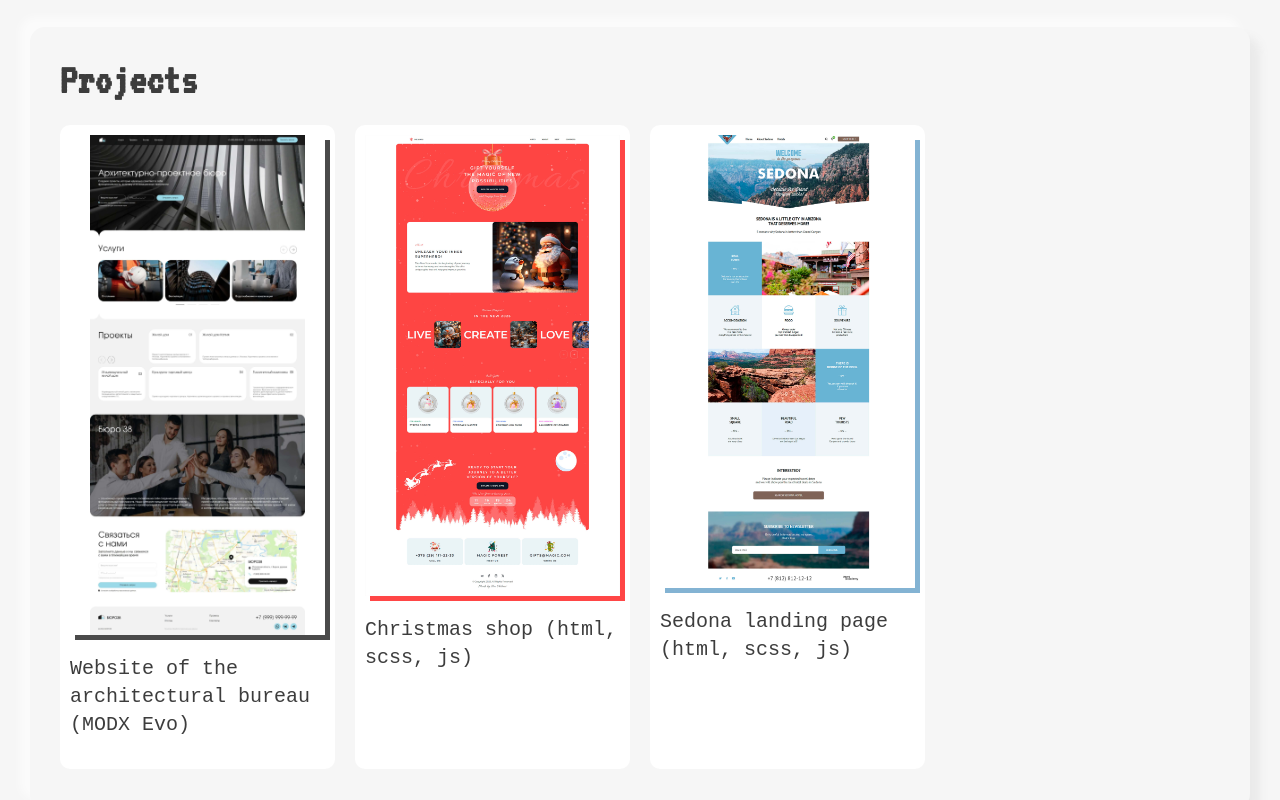
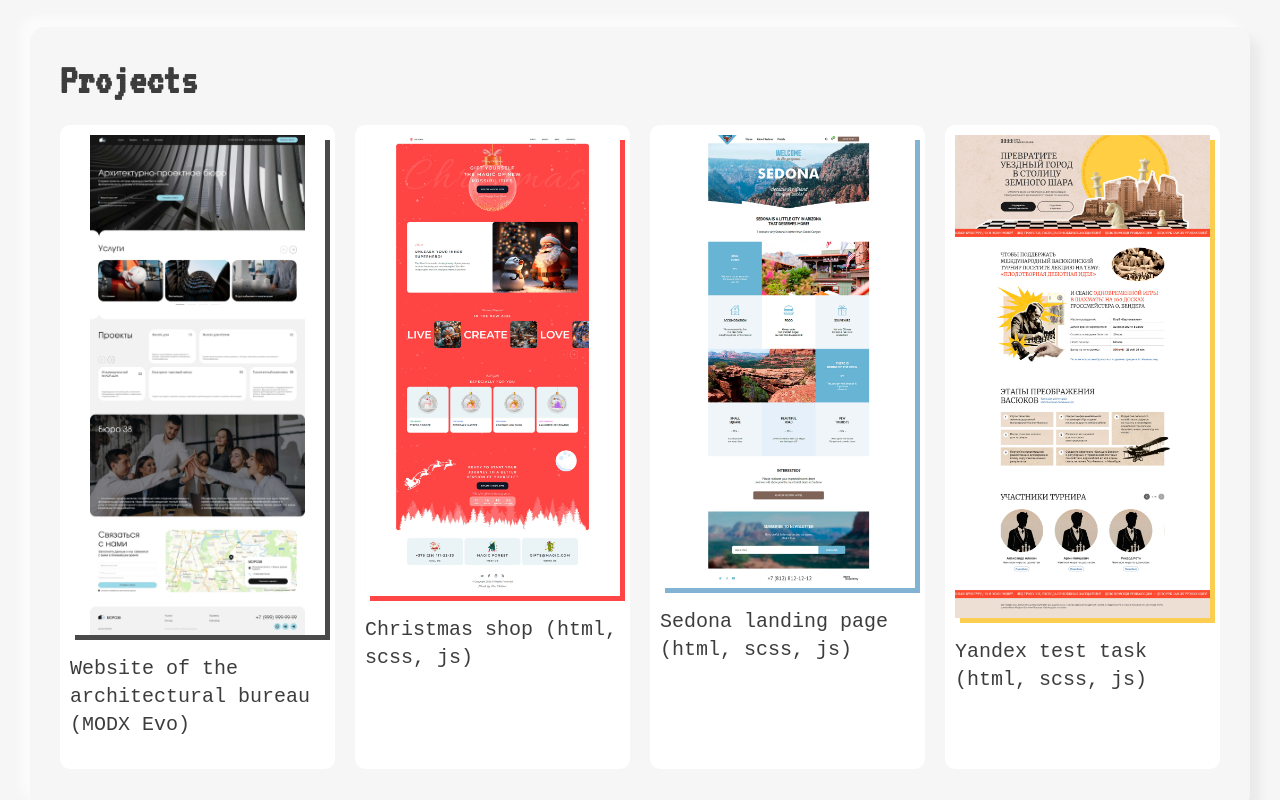
Before and after one commit to Shibaev-Ilya/webdev-cv, a plain HTML site: page index.html in a window 1280 px wide. Shown: the part 1580-2380 px from the top of the page. Drawn offline with Linux system fonts and the light colour scheme; files whose address does not match are found by name.

Commit message:
feat: add project

```diff
--- a/index.html
+++ b/index.html
@@ -127,6 +127,12 @@
                         </picture>
                         <p>Sedona landing page (html, scss, js)</p>
                     </div>
+                    <a class="projects__item" href="https://shibaev-ilya.github.io/yandex-test/" target="_blank">
+                        <picture>
+                            <img class="projects__item-img" src="images/portfolio/four-knights.jpg" alt="Yandex" width="1920" height="3634" loading="lazy" style="box-shadow: 0.5rem 0.5rem 0 0 #fbcd51;">
+                        </picture>
+                        <p>Yandex test task (html, scss, js)</p>
+                    </a>
                 </div>
             </div>
         </section>
```
Also changed, not shown: images/portfolio/four-knights.jpg (added), 1 other file.
